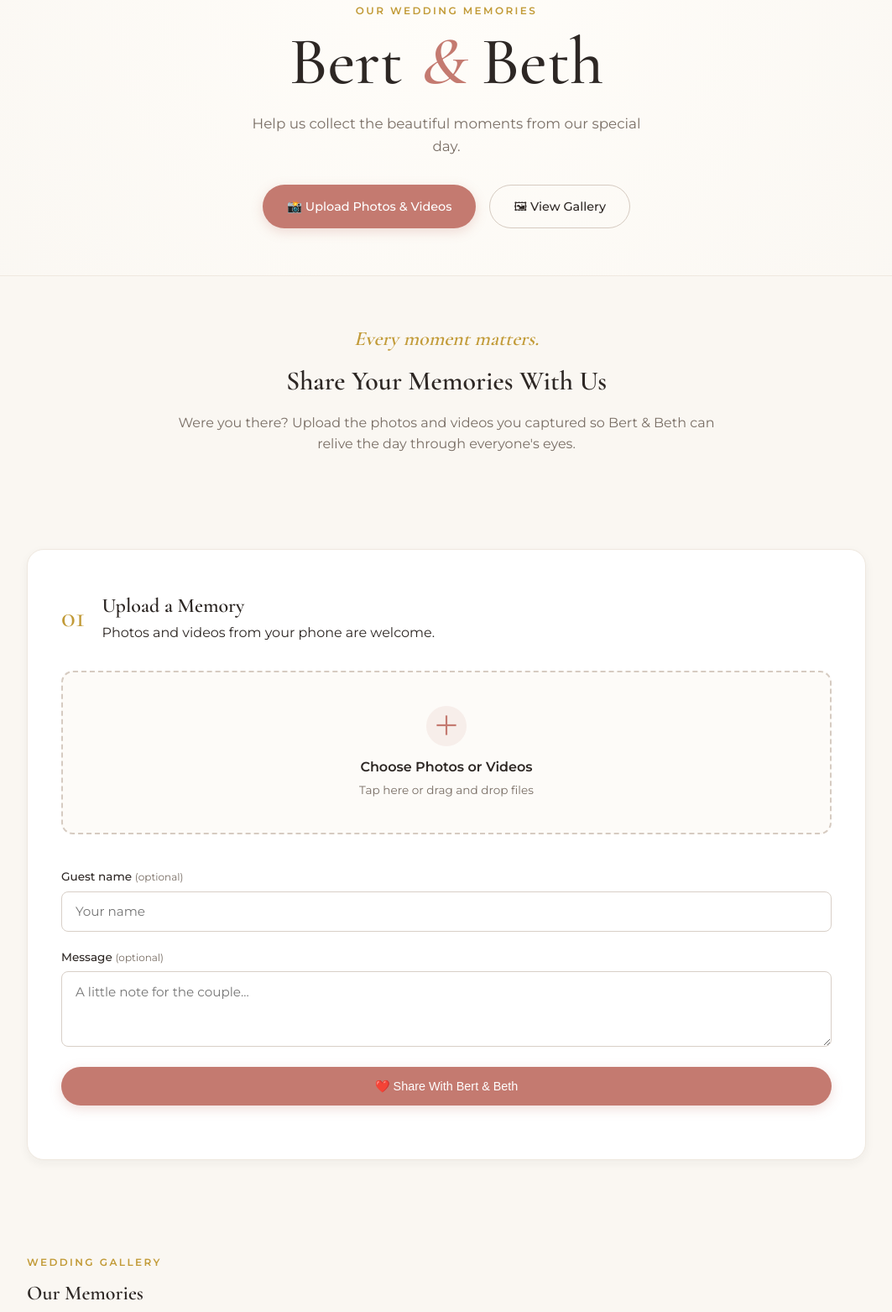
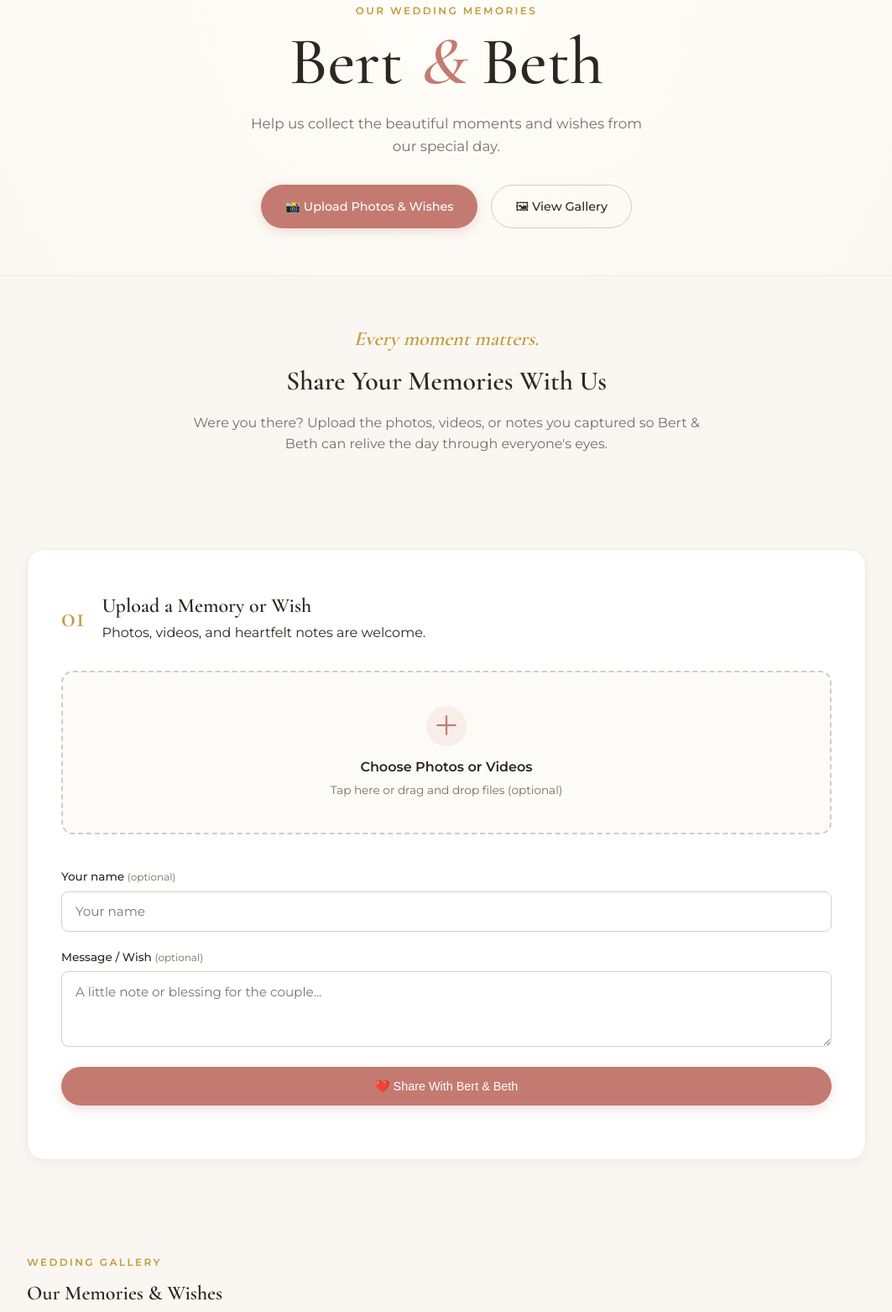
Before and after one commit to treblem/weddingphotos, a website: page index.html in a window 1280 px wide. Shown: the part 117-1680 px from the top of the page at 84% size, without its empty margins (108-1171 px from the left). Drawn offline with nearby package versions, Linux system fonts and the light colour scheme; no server answers.

Commit message:
Update index.html

```diff
--- a/index.html
+++ b/index.html
@@ -7,7 +7,7 @@
 
   <!-- Social Sharing / Open Graph -->
   <meta property="og:title" content="Bert & Beth | Wedding Memories">
-  <meta property="og:description" content="Share your photos and videos from our special day!">
+  <meta property="og:description" content="Share your photos, videos, and wishes from our special day!">
   <meta property="og:type" content="website">
 
   <!-- Typography -->
@@ -23,9 +23,9 @@
     <div class="ornament" aria-hidden="true">✦</div>
     <p class="eyebrow">OUR WEDDING MEMORIES</p>
     <h1>Bert <span>&amp;</span> Beth</h1>
-    <p class="subtitle">Help us collect the beautiful moments from our special day.</p>
+    <p class="subtitle">Help us collect the beautiful moments and wishes from our special day.</p>
     <div class="actions">
-      <a class="btn primary" href="#upload">📸 Upload Photos &amp; Videos</a>
+      <a class="btn primary" href="#upload">📸 Upload Photos &amp; Wishes</a>
       <a class="btn ghost" href="#gallery">🖼 View Gallery</a>
     </div>
   </header>
@@ -34,7 +34,7 @@
     <section class="section intro">
       <p class="script" aria-hidden="true">Every moment matters.</p>
       <h2>Share Your Memories With Us</h2>
-      <p>Were you there? Upload the photos and videos you captured so Bert &amp; Beth can relive the day through everyone's eyes.</p>
+      <p>Were you there? Upload the photos, videos, or notes you captured so Bert &amp; Beth can relive the day through everyone's eyes.</p>
     </section>
 
     <section id="upload" class="section">
@@ -42,8 +42,8 @@
         <div class="section-title">
           <span aria-hidden="true">01</span>
           <div>
-            <h2>Upload a Memory</h2>
-            <p>Photos and videos from your phone are welcome.</p>
+            <h2>Upload a Memory or Wish</h2>
+            <p>Photos, videos, and heartfelt notes are welcome.</p>
           </div>
         </div>
 
@@ -53,7 +53,7 @@
             <label for="mediaInput" class="dropzone-trigger">
               <span class="upload-icon" aria-hidden="true">＋</span>
               <strong>Choose Photos or Videos</strong>
-              <small>Tap here or drag and drop files</small>
+              <small>Tap here or drag and drop files (optional)</small>
             </label>
           </div>
 
@@ -61,13 +61,13 @@
 
           <div class="fields">
             <div class="field-group">
-              <label for="guestName">Guest name <span class="hint">(optional)</span></label>
+              <label for="guestName">Your name <span class="hint">(optional)</span></label>
               <input id="guestName" name="guestName" type="text" maxlength="80" placeholder="Your name" autocomplete="name">
             </div>
 
             <div class="field-group">
-              <label for="message">Message <span class="hint">(optional)</span></label>
-              <textarea id="message" name="message" maxlength="300" placeholder="A little note for the couple..."></textarea>
+              <label for="message">Message / Wish <span class="hint">(optional)</span></label>
+              <textarea id="message" name="message" maxlength="300" placeholder="A little note or blessing for the couple..."></textarea>
             </div>
           </div>
 
@@ -86,7 +86,7 @@
       <div class="section-title">
         <div>
           <p class="eyebrow">WEDDING GALLERY</p>
-          <h2>Our Memories</h2>
+          <h2>Our Memories &amp; Wishes</h2>
         </div>
       </div>
 
@@ -105,6 +105,14 @@
         </div>
         <div id="videoGrid" class="gallery-grid" aria-live="polite"></div>
       </div>
+
+      <div class="gallery-category">
+        <div class="gallery-category-title">
+          <h3>💌 Guestbook Wishes</h3>
+          <span>Sweet notes and blessings from family &amp; friends</span>
+        </div>
+        <div id="messageGrid" class="message-grid" aria-live="polite"></div>
+      </div>
     </section>
   </main>
 
@@ -118,13 +126,8 @@
   <dialog id="lightbox" class="lightbox" aria-label="Media viewer">
     <div class="lightbox-wrapper">
       <button type="button" class="lightbox-btn close" id="lightboxClose" aria-label="Close viewer">&times;</button>
-
       <button type="button" class="lightbox-btn prev" id="lightboxPrev" aria-label="Previous memory">&#10094;</button>
-
-      <div class="lightbox-stage" id="lightboxStage">
-        <!-- Dynamic <img> or <video> injected here -->
-      </div>
-
+      <div class="lightbox-stage" id="lightboxStage"></div>
       <button type="button" class="lightbox-btn next" id="lightboxNext" aria-label="Next memory">&#10095;</button>
 
       <div class="lightbox-caption" id="lightboxCaption" hidden>
```
